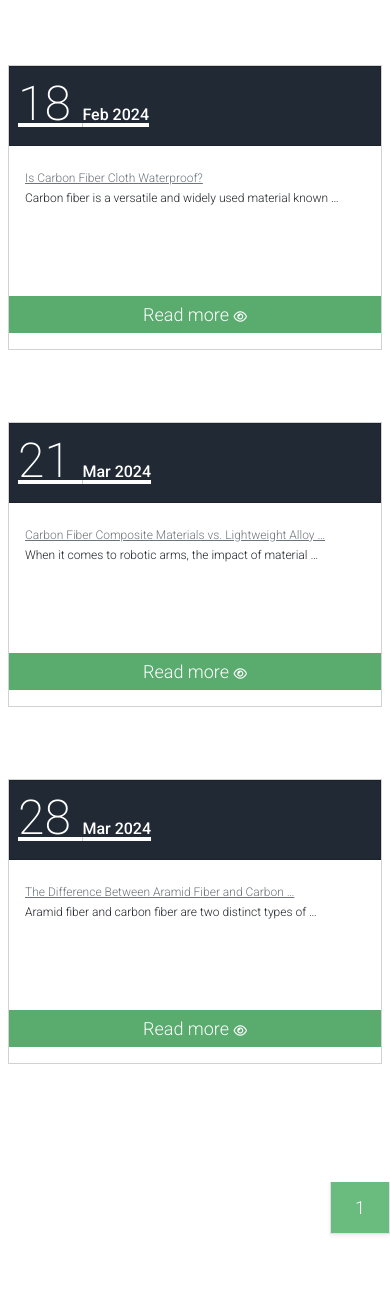
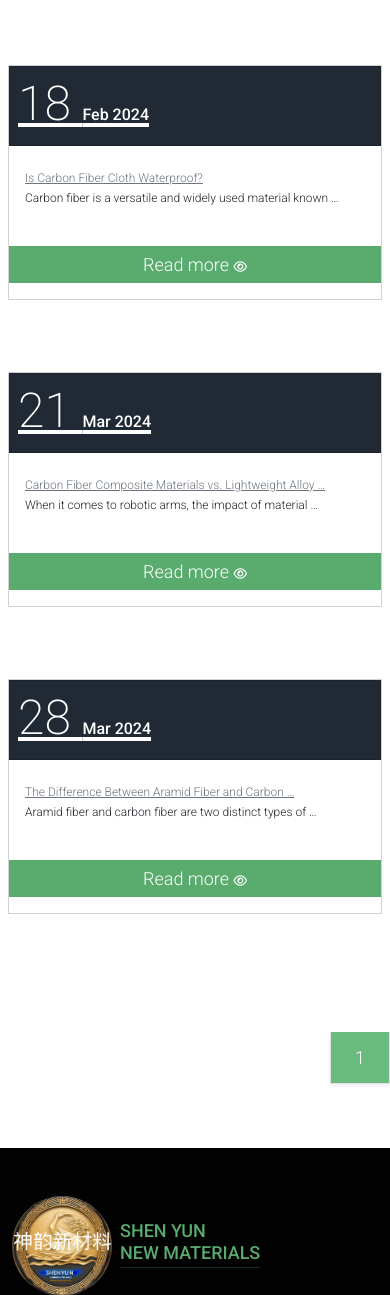
Before and after one commit to Isaac-Reign/Test, a Django app: page /articles/ in a window 390 px wide. Shown: the part 862-2157 px from the top of the page. Run offline with Django 5.2, Linux system fonts and the light colour scheme; data comes from the database, SQL or seed files in the repository.

Commit message:
Update custom.css

```diff
--- a/store/static/store/css/custom.css
+++ b/store/static/store/css/custom.css
@@ -114,7 +114,7 @@
   height: 200px;
 }
 .carousel-related-product .card-body {
-  height: 130px;
+  height: 90px;
 }
 
 .carousel-related-product2 .card-body {
@@ -136,7 +136,7 @@
         height: 290px;
     }
     .carousel-related-product .card-body {
-      height: 150px;
+      height: 100px;
     }
 
 }
```
